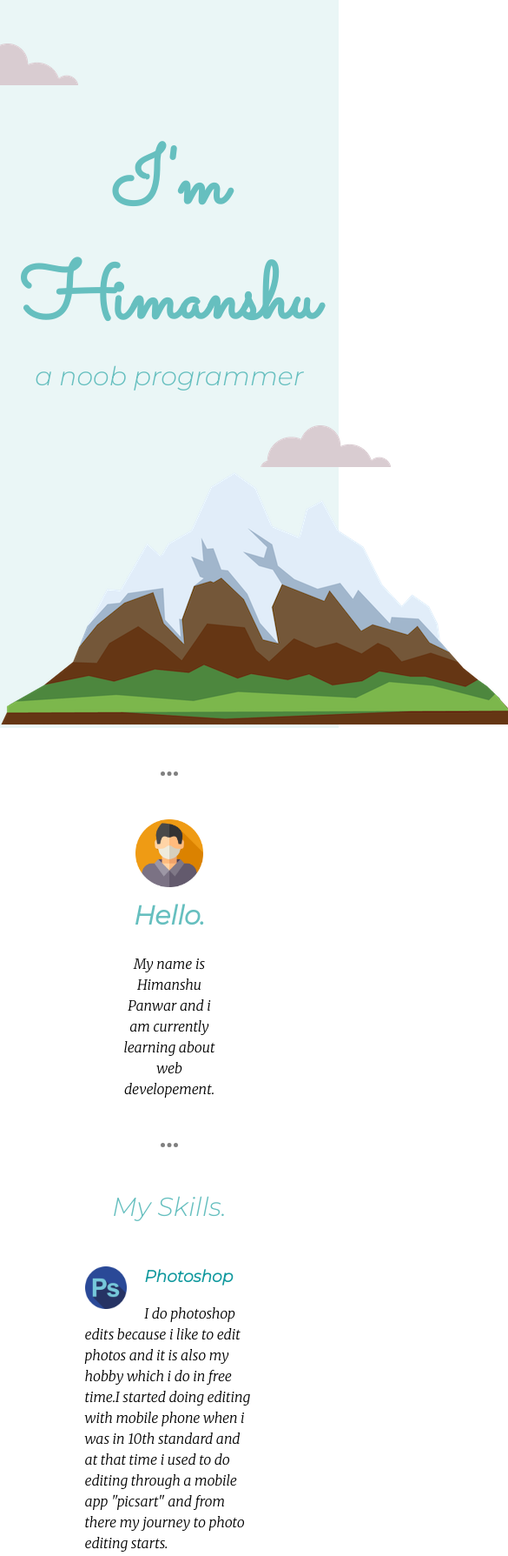
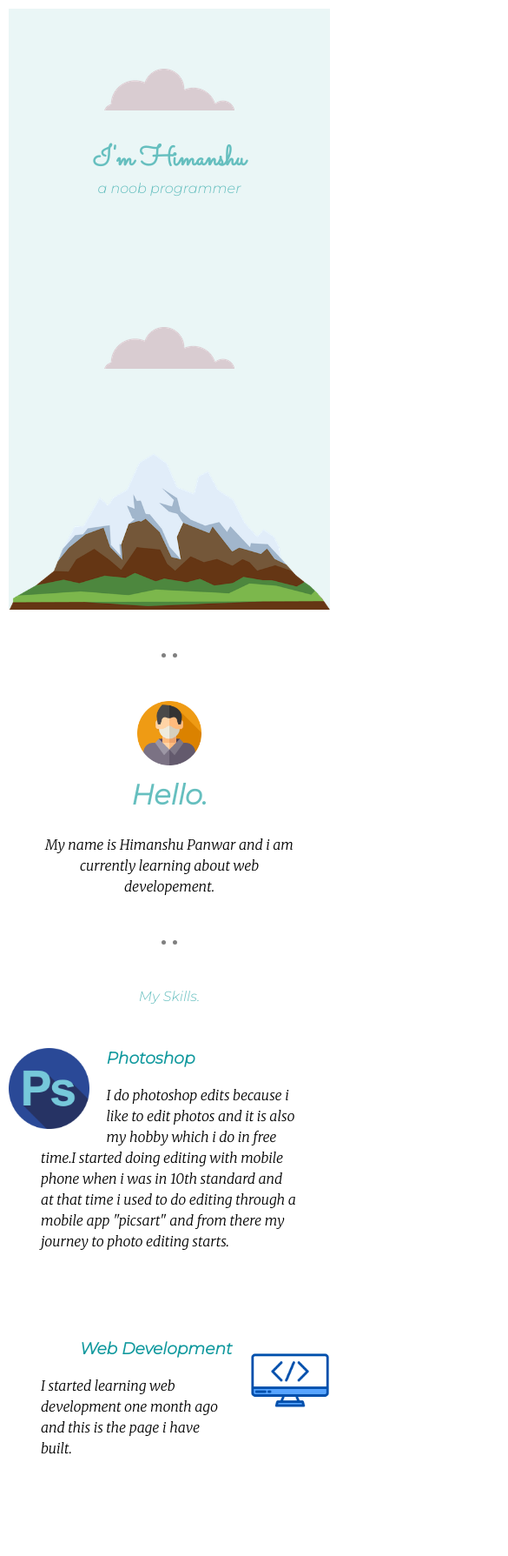
Before and after one commit to himanshupanwar45/My-Website-CSS, a plain HTML site: page index.html in a window 390 px wide. Shown: the top 1789 px of the page at 87% size, 585 px wide, since content can reach past the window. Drawn offline with Linux system fonts and the light colour scheme.

Commit message:
changed html css

```diff
--- a/css/style.css
+++ b/css/style.css
@@ -4,6 +4,7 @@ body{
     text-align: center;
     margin: 0;
     font-family: 'Merriweather', serif;
+    padding: 30px;
 }
 
 
@@ -13,6 +14,7 @@ h1{
     font-size: 5.625rem;
     margin: 50px auto 0 auto;
     color: #66BFBF;
+    z-index: 10;
 }
 
 h2{
@@ -21,6 +23,7 @@ h2{
     margin-top: 0;
     color: #66BFBF;
     font-weight: normal;
+    z-index: 10;
 }
 
 h3{
@@ -58,7 +61,8 @@ p{
     background-color: #EAF6F6;
     position: relative;
     padding-top: 100px;
-    width: 100%;
+    height: 85vh;
+    z-index: 1;
 
 }
 
@@ -74,7 +78,15 @@ p{
 }
 
 .mountain-img{
-    margin: auto;
+    position: absolute;
+    bottom: 0;
+    right: 50%;
+    width: 50%;
+    display: inline-block;
+    transform: translateX(50%);
+    z-index: -100;
+
+
 }
 
 .intro{
@@ -85,14 +97,16 @@ p{
 
 .bottom-cloud{
     position: absolute;
-    left: 300px;
-    bottom: 300px;
+    left: 15%;
+    bottom: 40%;
+    z-index: -10;
 }
 
 .top-cloud{
     position: absolute;
-    right: 300px;
-    top: 50px;
+    right: 20%;
+    top: 10%;
+    z-index: -10;
 }
 
 .profile{
@@ -112,12 +126,14 @@ p{
     width: 25%;
     float: left;
     margin-right: 20px;
+    overflow: auto;
 }
 
 .chillies-image{
     width: 25%;
     float: right;
     margin-left: 20px;
+    overflow: auto;
 }
 
 .profile-image{
@@ -180,3 +196,85 @@ p{
 #skill-row-bottom{
     margin-bottom: 175px;
 }
+
+@media (max-width: 900px) {
+    .mountain-img{
+        width: 80%;
+    }
+
+}
+
+@media (max-width: 600px) {
+    body{
+        padding: 10px;
+    }
+
+    .top-container{
+        height: 70vh;
+    }
+
+    .mountain-img{
+        width: 100%;
+    }
+
+    h1{
+        font-size: 2rem;
+        margin: 50px auto 0 auto;
+    }
+
+    h2{
+        font-size: 1rem;
+    }
+
+    .bottom-cloud{
+        left: 50%;
+        transform: translateX(-50%);
+        bottom: 40%;
+    }
+
+    .top-cloud{
+        right: 50%;
+        transform: translateX(50%);
+        top: 10%;
+    }
+
+    .profile_heading{
+        font-size: 2rem;
+    }
+
+    .intro{
+        width: 80%;
+    }
+
+    .skill-row{
+        width: 100%;
+    }
+
+    .skill-heading-1{
+        text-align: left;
+    }
+
+    .skill-heading-2{
+        text-align: right;
+    }
+
+    .skill-para{
+        width: 80%;
+        margin: 0 auto;
+    }
+
+    .skill-para-1{
+
+    }
+
+    .skill-para-2{
+
+    }
+
+    .contact-me__heading{
+        font-size: 2rem;
+    }
+
+
+
+}
--- a/index.html
+++ b/index.html
@@ -23,7 +23,7 @@
   <div class="middle-container">
     <div class="profile">
       <img class="profile-image" src="./images/person.png" alt="profile-pic">
-      <h2 style="font-weight: bold;">Hello.</h2>
+      <h2 class="profile_heading" style="font-weight: bold;">Hello.</h2>
       <p class="intro">My name is Himanshu Panwar and i am currently learning about web developement.</p>
     </div>
     <hr>
@@ -32,21 +32,21 @@
       <h2>My Skills.</h2>
       <div class="skill-row">
         <img class="skills-image" src="./images/photoshop.png" alt="">
-        <h3>Photoshop</h3>
-        <p>I do photoshop edits because i like to edit photos and it is also my hobby which i do in free time.I started doing editing with mobile phone when i was in 10th standard and at that time i used to do editing through a mobile app "picsart" and from there my journey to photo editing starts.</p>
+        <h3 class="skill-heading-1">Photoshop</h3>
+        <p class="skill-para skill-para-1">I do photoshop edits because i like to edit photos and it is also my hobby which i do in free time.I started doing editing with mobile phone when i was in 10th standard and at that time i used to do editing through a mobile app "picsart" and from there my journey to photo editing starts.</p>
       </div>
       <div class="skill-row" id="skill-row-bottom">
         <img class="chillies-image" src="./images/world-wide-web.png" alt="">
-        <h3>Web Development</h3>
-        <p>I started learning web development one month ago and this is the page i have built.</p>
+        <h3 class="skill-heading-2">Web Development</h3>
+        <p class="skill-para skill-para-2">I started learning web development one month ago and this is the page i have built.</p>
       </div>
     </div>
 
     <hr>
 
     <div class="contact-me">
-      <h2 style="font-weight: bold;">Get In Touch</h2>
-      <h3>You can contact by clicking below.&#x2B07;</h3>
+      <h2 class="contact-me__heading" style="font-weight: bold;">Get In Touch</h2>
+      <h3 class="contact-me__heading">You can contact by clicking below.&#x2B07;</h3>
       <a class="BUTTON_WGK" href="mailto:himanshupanwar45@gmail.com">CONTACT ME</a>
     </div>
 
```
